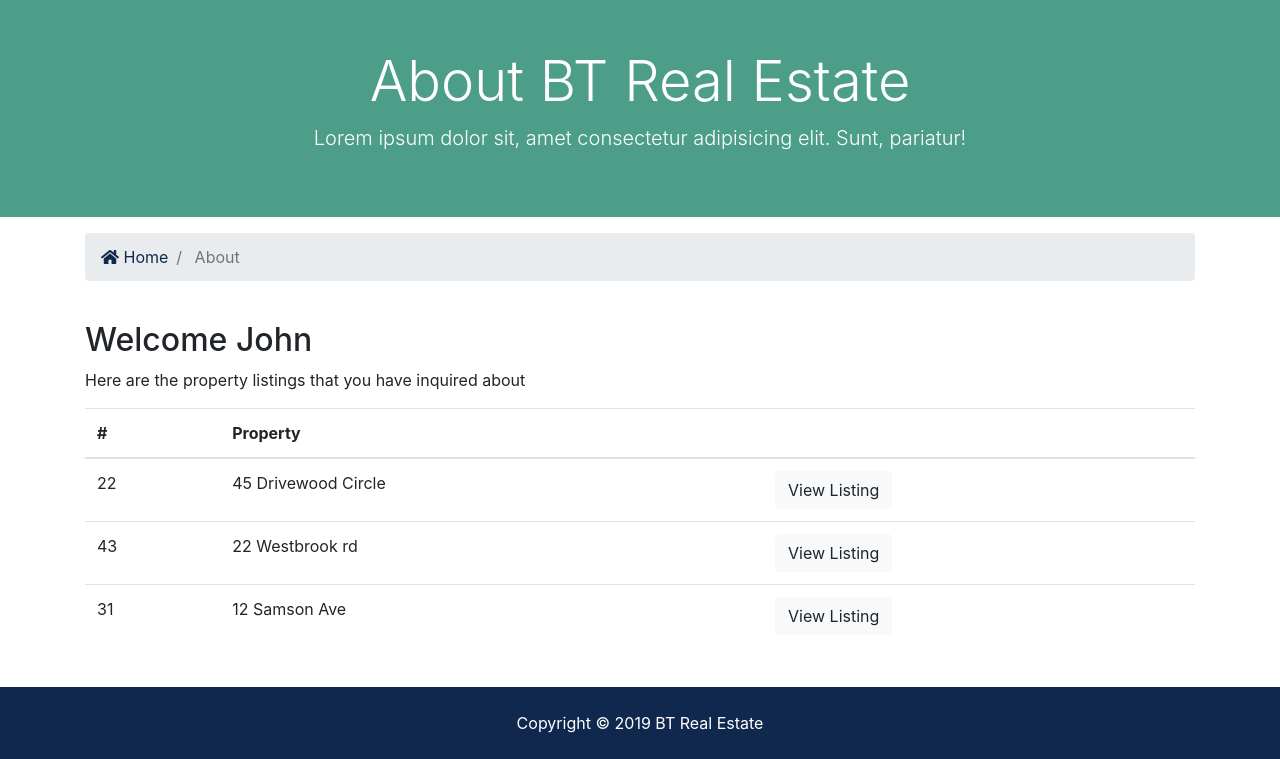
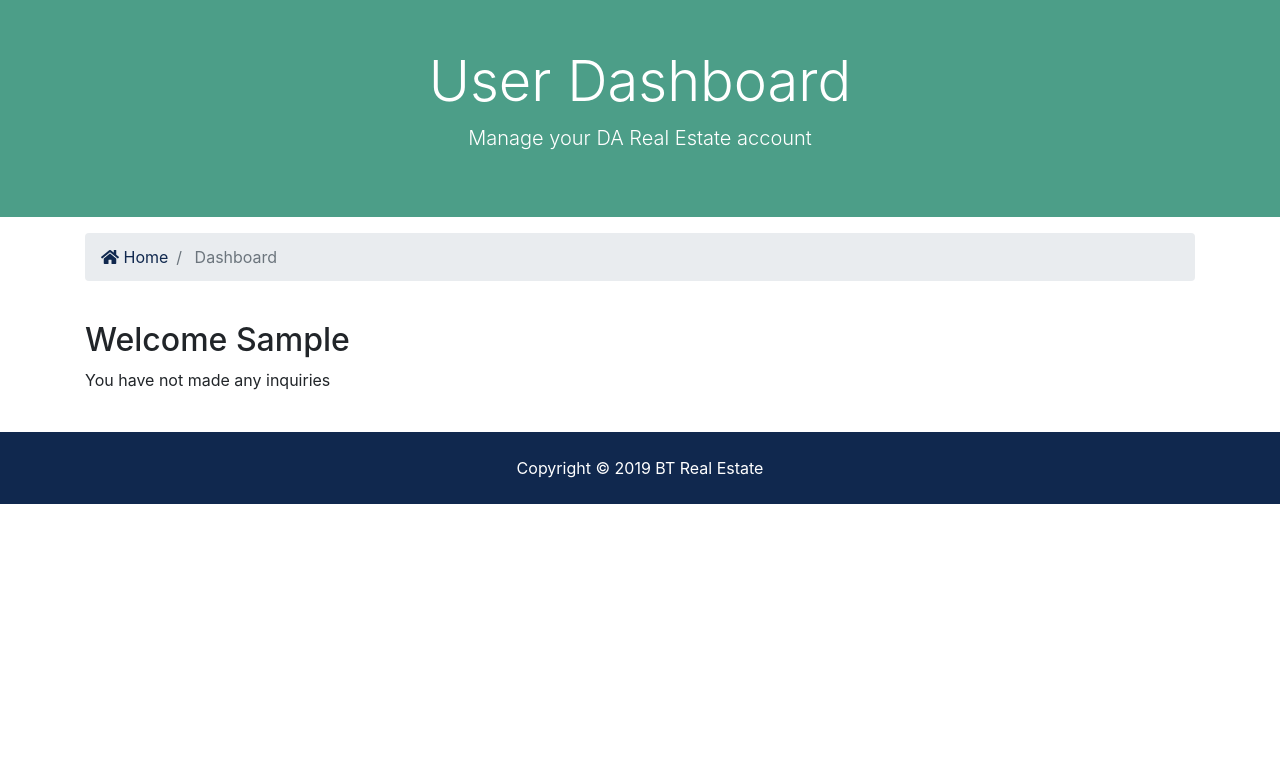
Before and after one commit to drewatienza/realeastate, a Django app: page /accounts/dashboard in a window 1280 px wide. Shown: the part 128-887 px from the top of the page. After the commit the page ends 632 px from the top, so only its background shows below. Run offline with Django 3.2, Linux system fonts and the light colour scheme; the visitor is signed in with stand-in values (Sample User, id 1); data that the repository does not hold is empty; parts of the project's set-up code (start-up, migrations or seed data) failed here and were passed over; some libraries are stand-ins or nearby versions.

Commit message:
dashboard functionality

```diff
--- a/accounts/views.py
+++ b/accounts/views.py
@@ -1,6 +1,7 @@
 from django.shortcuts import render, redirect
 from django.contrib import messages, auth
 from django.contrib.auth.models import User
+from contacts.models import Contact
 
 def register(request):
   if request.method == 'POST':
@@ -59,4 +60,9 @@ def logout(request):
     return redirect('index')
 
 def dashboard(request):
-  return render(request, 'accounts/dashboard.html')
+  user_contacts = Contact.objects.order_by('-contact_date').filter(user_id=request.user.id)
+
+  context = {
+    'contacts': user_contacts
+  }
+  return render(request, 'accounts/dashboard.html', context)
--- a/templates/accounts/dashboard.html
+++ b/templates/accounts/dashboard.html
@@ -7,8 +7,8 @@
   <div class="container">
     <div class="row text-center">
       <div class="col-md-12">
-        <h1 class="display-4">About BT Real Estate</h1>
-        <p class="lead">Lorem ipsum dolor sit, amet consectetur adipisicing elit. Sunt, pariatur!</p>
+        <h1 class="display-4">User Dashboard</h1>
+        <p class="lead">Manage your DA Real Estate account</p>
       </div>
     </div>
   </div>
@@ -23,7 +23,7 @@
           <a href="{% url 'index' %}">
             <i class="fas fa-home"></i> Home</a>
         </li>
-        <li class="breadcrumb-item active"> About</li>
+        <li class="breadcrumb-item active"> Dashboard</li>
       </ol>
     </nav>
   </div>
@@ -36,7 +36,8 @@
   <div class="container">
     <div class="row">
       <div class="col-md-12">
-        <h2>Welcome John</h2>
+        <h2>Welcome {{ user.first_name }}</h2>
+        {% if contacts %}
           <p>Here are the property listings that you have inquired about</p>
           <table class="table">
             <thead>
@@ -47,29 +48,20 @@
               </tr>
             </thead>
             <tbody>
+              {% for contact in contacts %}
                 <tr>
-              <td>22</td>
-              <td>45 Drivewood Circle</td>
+                  <td>{{ contact.id }}</td>
+                  <td>{{ contact.listing }}</td>
                   <td>
-                <a class="btn btn-light" href="#">View Listing</a>
+                    <a class="btn btn-light" href="{% url 'listing' contact.listing_id %}">View Listing</a>
                   </td>
                 </tr>
-            <tr>
-              <td>43</td>
-              <td>22 Westbrook rd</td>
-              <td>
-                <a class="btn btn-light" href="#">View Listing</a>
-              </td>
-            </tr>
-            <tr>
-              <td>31</td>
-              <td>12 Samson Ave</td>
-              <td>
-                <a class="btn btn-light" href="#">View Listing</a>
-              </td>
-            </tr>
+              {% endfor %}
             </tbody>
           </table>
+        {% else %}
+          <p>You have not made any inquiries</p>
+        {% endif %}
       </div>
     </div>
   </div>
```
Also changed, not shown: contacts/views.py (+7 -7 lines), realestate/settings.py (+5 -5 lines). Lines whose indentation alone changed are shown as unchanged.
